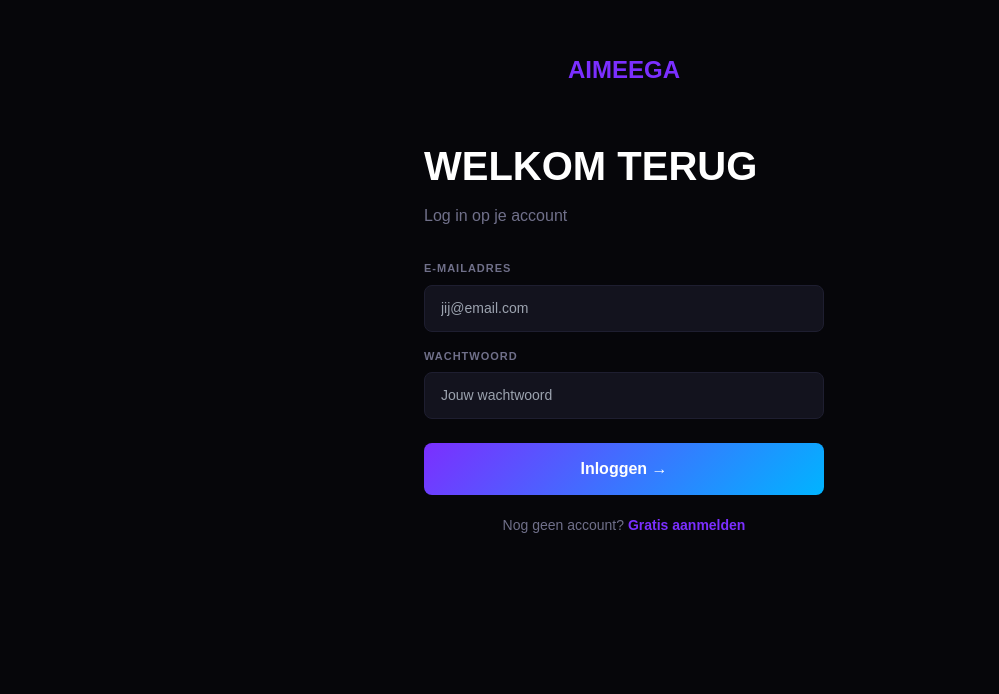
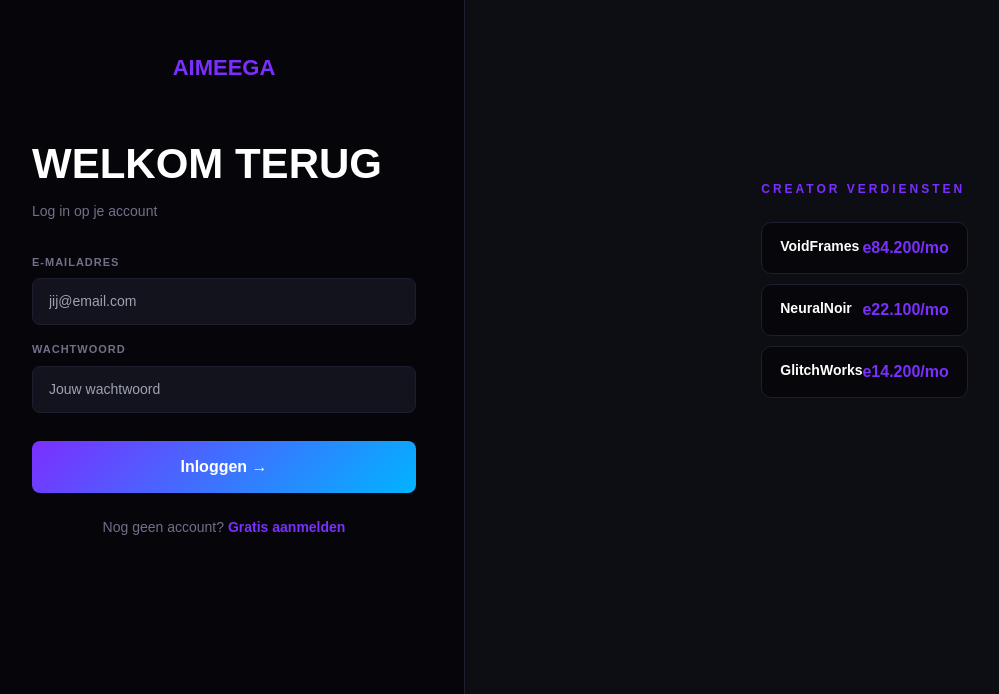
Before and after one commit to CPOptimusPrime/aimeega, a Next.js app: page /login in a window 1280 px wide. Shown: the part 106-800 px from the top of the page, without its empty margins (16-1015 px from the left). Built offline with nearby package versions, Linux system fonts and the light colour scheme; no server answers.

Commit message:
Fix login with real Clerk signIn

```diff
--- a/src/app/(auth)/login/page.tsx
+++ b/src/app/(auth)/login/page.tsx
@@ -2,24 +2,28 @@
 
 import { useState } from 'react'
 import Link from 'next/link'
-import { useRouter } from 'next/navigation'
+import { useSignIn } from '@clerk/nextjs'
 
 export default function LoginPage() {
+  const { signIn, isLoaded, setActive } = useSignIn()
   const [email, setEmail] = useState('')
   const [password, setPassword] = useState('')
   const [loading, setLoading] = useState(false)
   const [error, setError] = useState('')
-  const router = useRouter()
 
   const handleSubmit = async (e: React.FormEvent) => {
     e.preventDefault()
+    if (!isLoaded) return
     setLoading(true)
     setError('')
     try {
-      const { useSignIn } = await import('@clerk/nextjs')
-      router.push('/discover')
+      const result = await signIn.create({ identifier: email, password })
+      if (result.status === 'complete') {
+        await setActive({ session: result.createdSessionId })
+        window.location.href = 'https://aimeega.com/discover'
+      }
     } catch (err: any) {
-      setError('Inloggen mislukt. Controleer je gegevens.')
+      setError(err.errors?.[0]?.longMessage ?? err.errors?.[0]?.message ?? 'Inloggen mislukt')
     } finally {
       setLoading(false)
     }
@@ -27,12 +31,16 @@ export default function LoginPage() {
 
   return (
     <div style={{minHeight:'100vh',display:'flex',background:'#06060a',color:'white',fontFamily:'sans-serif'}}>
-      <div style={{flex:1,display:'flex',flexDirection:'column',alignItems:'center',justifyContent:'center',padding:'48px'}}>
-        <Link href="/" style={{color:'#7b2fff',fontSize:24,fontWeight:'bold',marginBottom:48,display:'block'}}>AIMEEGA</Link>
-        <div style={{width:'100%',maxWidth:400}}>
-          <h1 style={{fontSize:40,fontWeight:'bold',marginBottom:8}}>WELKOM TERUG</h1>
-          <p style={{color:'#70708a',marginBottom:32}}>Log in op je account</p>
-          {error && <div style={{background:'rgba(255,61,107,.15)',border:'1px solid rgba(255,61,107,.3)',color:'#ff3d6b',padding:'12px',borderRadius:8,marginBottom:16,fontSize:14}}>{error}</div>}
+      <div style={{flex:1,display:'flex',flexDirection:'column',alignItems:'center',justifyContent:'center',padding:'48px',maxWidth:480}}>
+        <Link href="/" style={{color:'#7b2fff',fontSize:22,fontWeight:'bold',marginBottom:48,display:'block',textDecoration:'none'}}>AIMEEGA</Link>
+        <div style={{width:'100%'}}>
+          <h1 style={{fontSize:42,fontWeight:'bold',marginBottom:6}}>WELKOM TERUG</h1>
+          <p style={{color:'#70708a',marginBottom:32,fontSize:14}}>Log in op je account</p>
+          {error && (
+            <div style={{background:'rgba(255,61,107,.15)',border:'1px solid rgba(255,61,107,.3)',color:'#ff3d6b',padding:'12px 16px',borderRadius:8,marginBottom:20,fontSize:14}}>
+              {error}
+            </div>
+          )}
           <form onSubmit={handleSubmit}>
             <div style={{marginBottom:16}}>
               <label style={{display:'block',fontSize:11,fontWeight:'bold',color:'#70708a',letterSpacing:1,marginBottom:8}}>E-MAILADRES</label>
@@ -40,20 +48,31 @@ export default function LoginPage() {
                 placeholder="jij@email.com"
                 style={{width:'100%',background:'#13131e',border:'1px solid #1e1e30',color:'white',padding:'12px 16px',borderRadius:8,fontSize:14,outline:'none',boxSizing:'border-box'}}/>
             </div>
-            <div style={{marginBottom:24}}>
+            <div style={{marginBottom:28}}>
               <label style={{display:'block',fontSize:11,fontWeight:'bold',color:'#70708a',letterSpacing:1,marginBottom:8}}>WACHTWOORD</label>
               <input type="password" value={password} onChange={e=>setPassword(e.target.value)} required
                 placeholder="Jouw wachtwoord"
                 style={{width:'100%',background:'#13131e',border:'1px solid #1e1e30',color:'white',padding:'12px 16px',borderRadius:8,fontSize:14,outline:'none',boxSizing:'border-box'}}/>
             </div>
-            <button type="submit" disabled={loading}
-              style={{width:'100%',background:'linear-gradient(135deg,#7b2fff,#00b4ff)',color:'white',border:'none',padding:'14px',borderRadius:8,fontSize:16,fontWeight:'bold',cursor:'pointer'}}>
-              {loading ? 'Even geduld...' : 'Inloggen →'}
+            <button type="submit" disabled={loading || !isLoaded}
+              style={{width:'100%',background:'linear-gradient(135deg,#7b2fff,#00b4ff)',color:'white',border:'none',padding:'14px',borderRadius:8,fontSize:16,fontWeight:'bold',cursor:'pointer',opacity:loading?0.7:1}}>
+              {loading ? 'Inloggen...' : 'Inloggen →'}
             </button>
           </form>
-          <p style={{textAlign:'center',marginTop:20,color:'#70708a',fontSize:14}}>
-            Nog geen account? <Link href="/signup" style={{color:'#7b2fff',fontWeight:'bold'}}>Gratis aanmelden</Link>
+          <p style={{textAlign:'center',marginTop:24,color:'#70708a',fontSize:14}}>
+            Nog geen account? <Link href="/signup" style={{color:'#7b2fff',fontWeight:'bold',textDecoration:'none'}}>Gratis aanmelden</Link>
           </p>
+        </div>
+      </div>
+      <div style={{flex:1,background:'#0d0d14',borderLeft:'1px solid #1e1e30',display:'flex',alignItems:'center',justifyContent:'center'}}>
+        <div style={{padding:40,maxWidth:340}}>
+          <p style={{color:'#7b2fff',fontSize:12,fontWeight:'bold',letterSpacing:3,marginBottom:24}}>CREATOR VERDIENSTEN</p>
+          {[['VoidFrames','84.200/mo'],['NeuralNoir','22.100/mo'],['GlitchWorks','14.200/mo']].map(([n,e]) => (
+            <div key={n} style={{background:'rgba(6,6,10,.85)',border:'1px solid #1e1e30',borderRadius:10,padding:'13px 18px',marginBottom:10,display:'flex',justifyContent:'space-between'}}>
+              <span style={{fontWeight:600,fontSize:14}}>{n}</span>
+              <span style={{color:'#7b2fff',fontWeight:'bold'}}>e{e}</span>
+            </div>
+          ))}
         </div>
       </div>
     </div>
```
